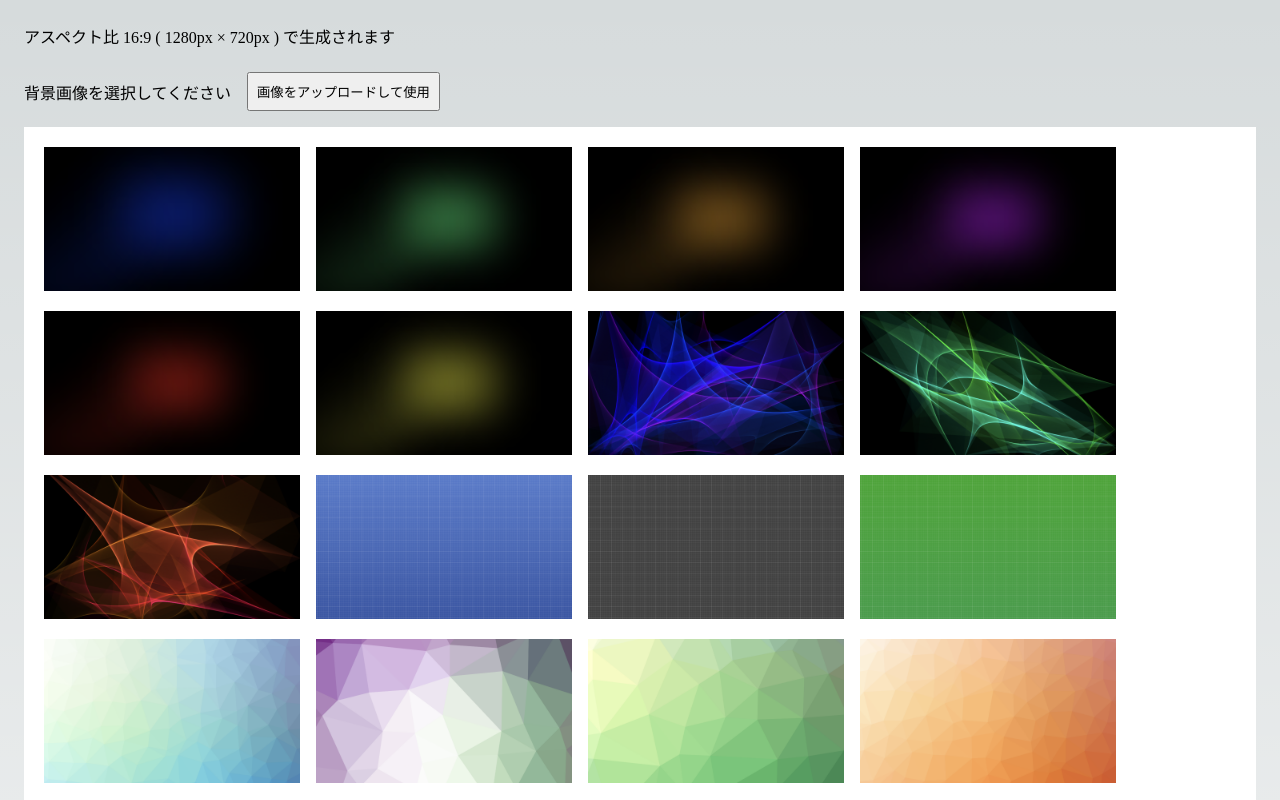
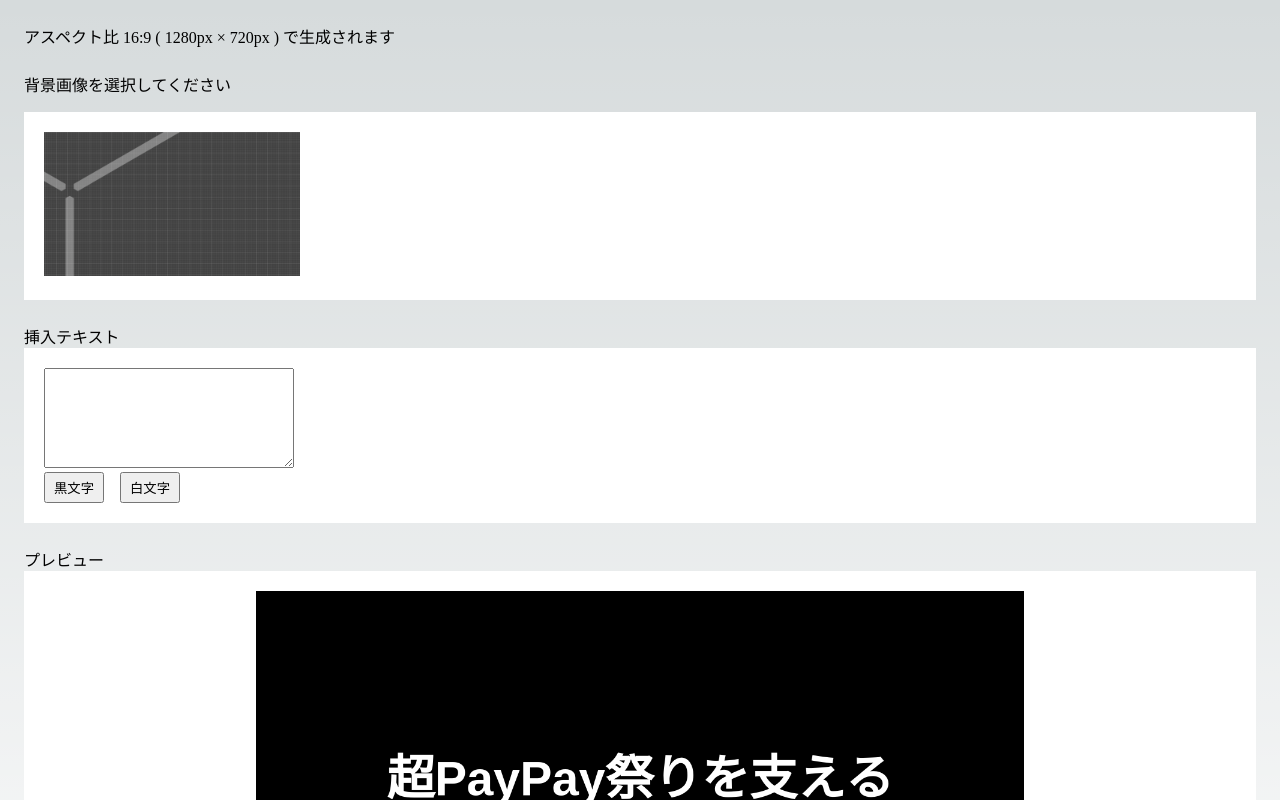
Before and after one commit to bilbase-inc/image-generater, a Next.js app: page /generater in a window 1280 px wide. Shown: the top 800 px of the page. Built offline with nearby package versions, Linux system fonts and the light colour scheme; a web font is replaced by a local one.

Commit message:
feat: 背景追加

```diff
--- a/src/pages/generater.tsx
+++ b/src/pages/generater.tsx
@@ -11,23 +11,24 @@
 
 const domain = process.env.NODE_ENV === "production" ? "/image_generater" : "";
 const imagePaths = [
-  `${domain}/background-images/gradient-blue.png`,
-  `${domain}/background-images/gradient-green.png`,
-  `${domain}/background-images/gradient-orange.png`,
-  `${domain}/background-images/gradient-purple.png`,
-  `${domain}/background-images/gradient-red.png`,
-  `${domain}/background-images/gradient-yellow.png`,
-  `${domain}/background-images/flurry-blue.png`,
-  `${domain}/background-images/flurry-green.png`,
-  `${domain}/background-images/flurry-red.png`,
-  `${domain}/background-images/grid-blue.png`,
-  `${domain}/background-images/grid-gray.png`,
-  `${domain}/background-images/grid-green.png`,
-  `${domain}/background-images/polyhedron-blue.png`,
-  `${domain}/background-images/polyhedron-cold.png`,
-  `${domain}/background-images/polyhedron-green.png`,
-  `${domain}/background-images/polyhedron-orange.png`,
-  `${domain}/background-images/polyhedron-rainbow.png`,
+  // `${domain}/background-images/gradient-blue.png`,
+  // `${domain}/background-images/gradient-green.png`,
+  // `${domain}/background-images/gradient-orange.png`,
+  // `${domain}/background-images/gradient-purple.png`,
+  // `${domain}/background-images/gradient-red.png`,
+  // `${domain}/background-images/gradient-yellow.png`,
+  // `${domain}/background-images/flurry-blue.png`,
+  // `${domain}/background-images/flurry-green.png`,
+  // `${domain}/background-images/flurry-red.png`,
+  // `${domain}/background-images/grid-blue.png`,
+  // `${domain}/background-images/grid-gray.png`,
+  // `${domain}/background-images/grid-green.png`,
+  // `${domain}/background-images/polyhedron-blue.png`,
+  // `${domain}/background-images/polyhedron-cold.png`,
+  // `${domain}/background-images/polyhedron-green.png`,
+  // `${domain}/background-images/polyhedron-orange.png`,
+  // `${domain}/background-images/polyhedron-rainbow.png`,
+  `${domain}/background-images/yoku-black.png`,
 ];
 const canvasWidth = 1280;
 const canvasHeight = 720;
@@ -167,12 +168,12 @@
             }}
           >
             <p>背景画像を選択してください</p>
-            <button
+            {/* <button
               style={{ padding: "8px" }}
               onClick={() => imageInputRef.current?.click()}
             >
               画像をアップロードして使用
-            </button>
+            </button> */}
             {inputImage && <p>{inputImage.name}</p>}
             <input
               ref={imageInputRef}
```
Also changed, not shown: public/background-images/yoku-black.png (added).
